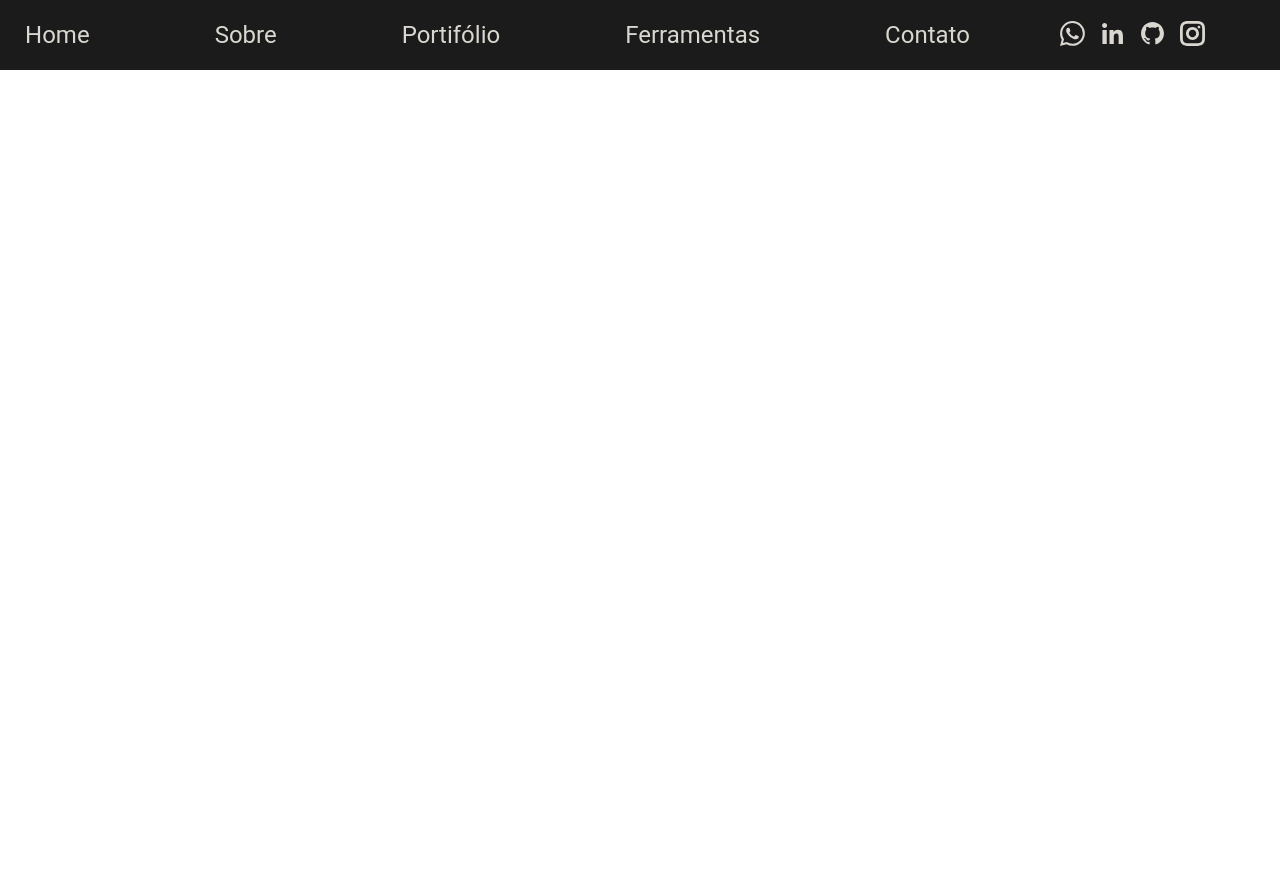
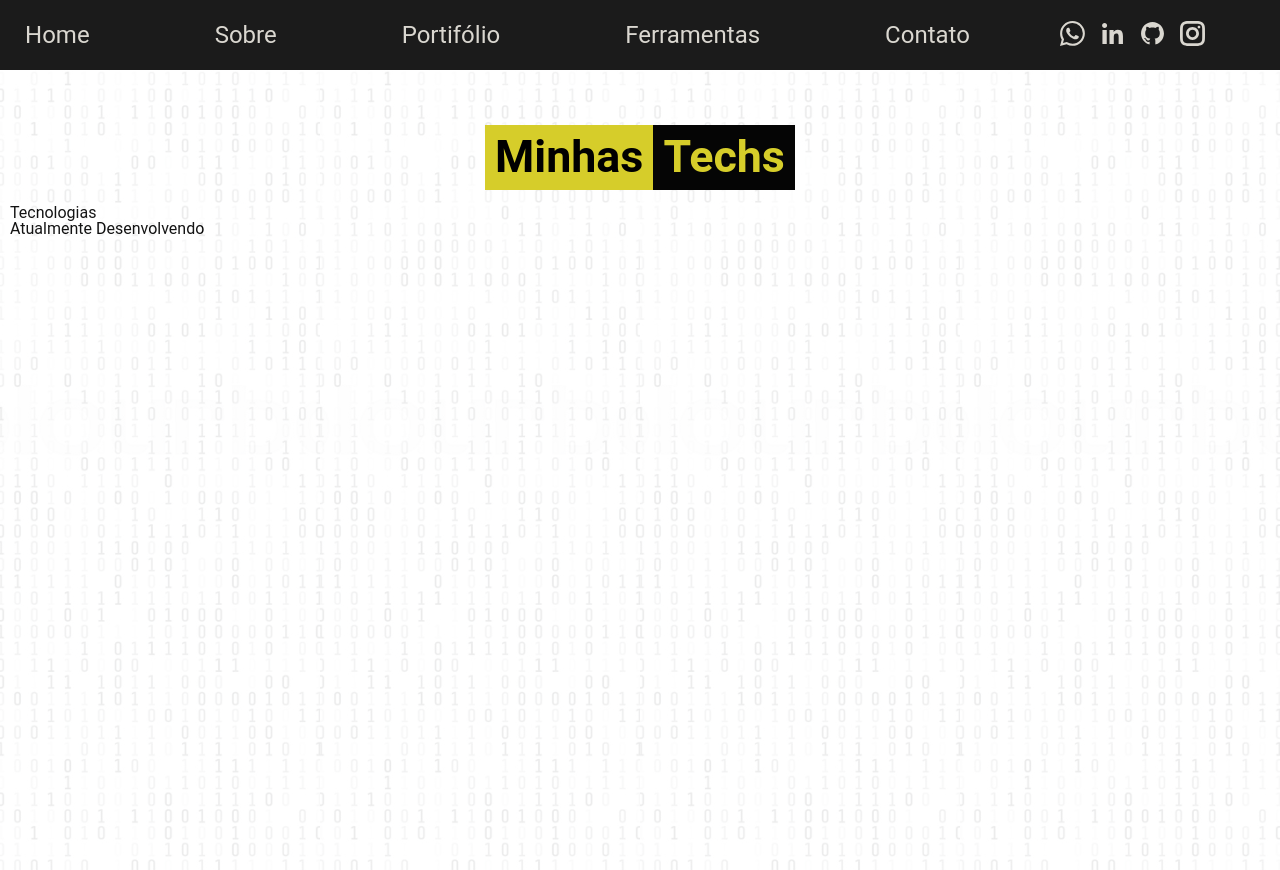
Before and after one commit to Geraldopereirads/potfolio-geraldopereirads-1.0, a React (Vite) app: page /ferramentas in a window 1280 px wide. Built offline with nearby package versions, Linux system fonts and the light colour scheme.

Commit message:
feat: add toolsPage

```diff
--- /dev/null
+++ b/src/pages/ToolsPage/MainToolsPage/MainToolsList/mainToolsList.tsx
@@ -0,0 +1,10 @@
+export const MainToolsList = () => {
+  return (
+    <div>
+      <ul>
+        <li>Tecnologias</li>
+        <li>Atualmente Desenvolvendo</li>
+      </ul>
+    </div>
+  );
+};
--- a/src/pages/ToolsPage/MainToolsPage/mainToolsPage.tsx
+++ b/src/pages/ToolsPage/MainToolsPage/mainToolsPage.tsx
@@ -1,3 +1,14 @@
-export const mainToolsPage = () => {
-  return <main></main>;
+import { StyleH1, StyleSpanH1One, StyleSpanH1Two } from "@/styles/h1StyleOne";
+import { MainToolsList } from "./MainToolsList/mainToolsList";
+
+export const MainToolsPage = () => {
+  return (
+    <main>
+      <StyleH1>
+        <StyleSpanH1One>Minhas</StyleSpanH1One>
+        <StyleSpanH1Two>Techs</StyleSpanH1Two>
+      </StyleH1>
+      <MainToolsList />
+    </main>
+  );
 };
--- a/src/pages/ToolsPage/toolsPage.tsx
+++ b/src/pages/ToolsPage/toolsPage.tsx
@@ -1,10 +1,17 @@
-import { StyleDivBackGroundDark } from "@/styles/BackGroundDark";
 import { Header } from "../../components/header/Header";
+import { StyledContainer } from "@/styles/grid";
+import { MainToolsPage } from "./MainToolsPage/mainToolsPage";
+import { StyleDivBackGroundLight } from "@/styles/BackGroundLight";
 
 export const ToolsPage = () => {
   return (
     <>
       <Header />
+      <StyleDivBackGroundLight>
+        <StyledContainer>
+          <MainToolsPage />
+        </StyledContainer>
+      </StyleDivBackGroundLight>
     </>
   );
 };
```
